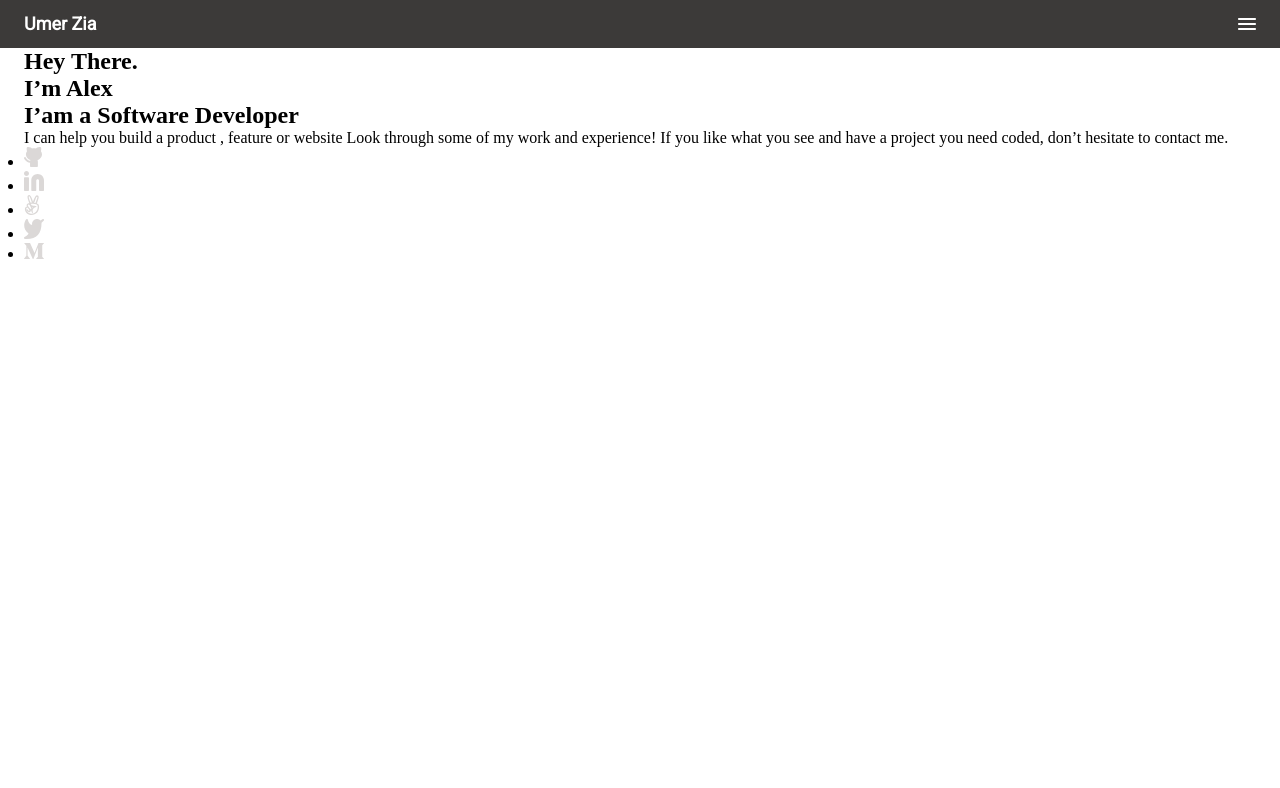
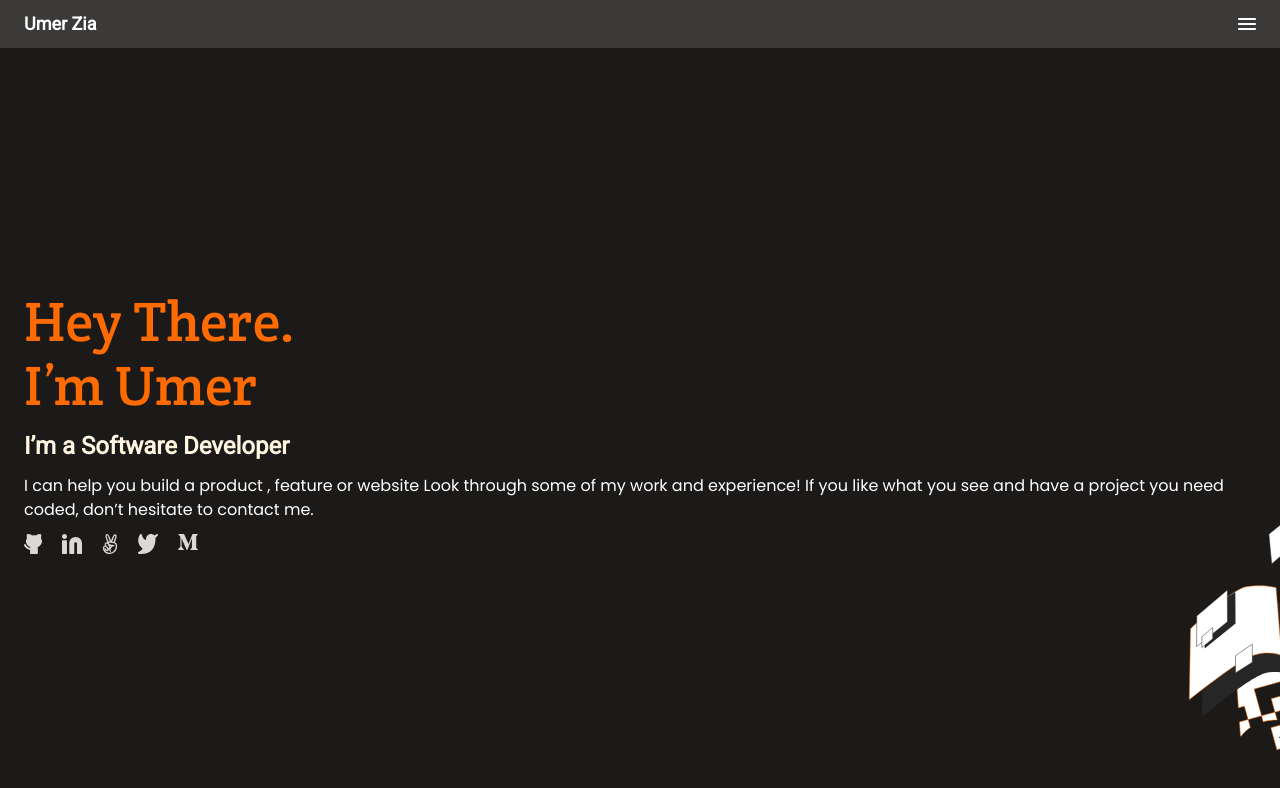
Before and after one commit to UmerZia/Portfolio, a website: page index.html in a window 1280 px wide. Drawn offline with Linux system fonts and the light colour scheme; a web font is replaced by a local one.

```diff
--- a/css/styles.css
+++ b/css/styles.css
@@ -5,8 +5,11 @@
 @import url("https://fonts.googleapis.com/css2?family=Crete+Round&family=Inter&family=Meera+Inimai&family=Poppins&family=Roboto&display=swap");
 
 :root {
-    --dark-grey: #3C3A39;
-    --white: #ffffff;
+  --light-grey: #3c3a39;
+  --dark: #1c1a19;
+  --orange: #ff6b00;
+  --white: #fff;
+  --cream: #fff5e1;
 }
 
 * {
@@ -21,7 +24,7 @@
 
 /* Nav Section */
 #nav {
-    background-color: var(--dark-grey);
+  background-color: var(--light-grey);
 }
 
 .nav {
@@ -47,17 +50,51 @@
 }
 
 /* Hero Section */
+#hero {
+  background-color: var(--dark);
+  background-image: url(../img/bkg/hero-bkg-mob.svg);
+  background-repeat: no-repeat;
+  background-position: right bottom;
+}
+
 .hero {
+  display: flex;
+  flex-direction: column;
+  height: calc(100vh - 48px);
+  gap: 12px;
+  justify-content: center;
 }
 
 .hero__heading {
+  font-family: 'Crete Round', sans-serif;
+  font-style: normal;
+  font-weight: 400;
+  font-size: 56px;
+  line-height: 64px;
+  color: var(--orange);
+}
+
+.hero__subHead {
+  font-family: 'Roboto', sans-serif;
+  font-style: normal;
+  font-weight: 700;
+  font-size: 24px;
+  line-height: 32px;
+  color: var(--cream);
 }
 
 .hero__desc {
+  font-family: 'Poppins', sans-serif;
+  font-style: normal;
+  font-weight: 400;
+  font-size: 16px;
+  line-height: 24px;
+  color: #fff;
 }
 
 .hero__social {
+  display: flex;
+  list-style: none;
+  justify-content: flex-start;
+  gap: 20px;
 }
-
-.hero__social--link {
-}
--- a/index.html
+++ b/index.html
@@ -18,10 +18,10 @@
 <!-- Header -->
 <section class="container" id="hero">
     <div class="hero">
-        <h1 class="hero__heading">Hey There.<br>I’m Alex</h1>
-        <h2 class="hero__subHead">I’am a Software Developer</h2>
-        <p class="hero__desc">I can help you build a product , feature or website Look through some of my work and experience! If you like what you see and have a project you need coded, don’t hesitate to contact me.</p>
-    </div>
+        <h1 class="hero__heading">Hey There.<br>I’m Umer</h1>
+        <h2 class="hero__subHead">I’m a Software Developer</h2>
+        <p class="hero__desc">I can help you build a product , feature or website Look through some of my work and
+            experience! If you like what you see and have a project you need coded, don’t hesitate to contact me.</p>
         <ul class="hero__social">
             <li><a class="hero__social--link" href="#"><img src="img/socials/github.svg" alt="GitHub"></a></li>
             <li><a class="hero__social--link" href="#"><img src="img/socials/linkedin.svg" alt="Linkedin"></a></li>
@@ -29,6 +29,7 @@
             <li><a class="hero__social--link" href="#"><img src="img/socials/twitter.svg" alt="Twitter"></a></li>
             <li><a class="hero__social--link" href="#"><img src="img/socials/m-icon.svg" alt="M icon"></a></li>
         </ul>
+    </div>
 </section>
 </body>
 </html>
```
Also changed, not shown: package.json (added, +9 -0 lines), .github/workflows/linters.yml (added), .stylelintrc.json (added), img/bkg/hero-bkg-mob.svg (added), 3 other files. Lines whose indentation alone changed are shown as unchanged.
